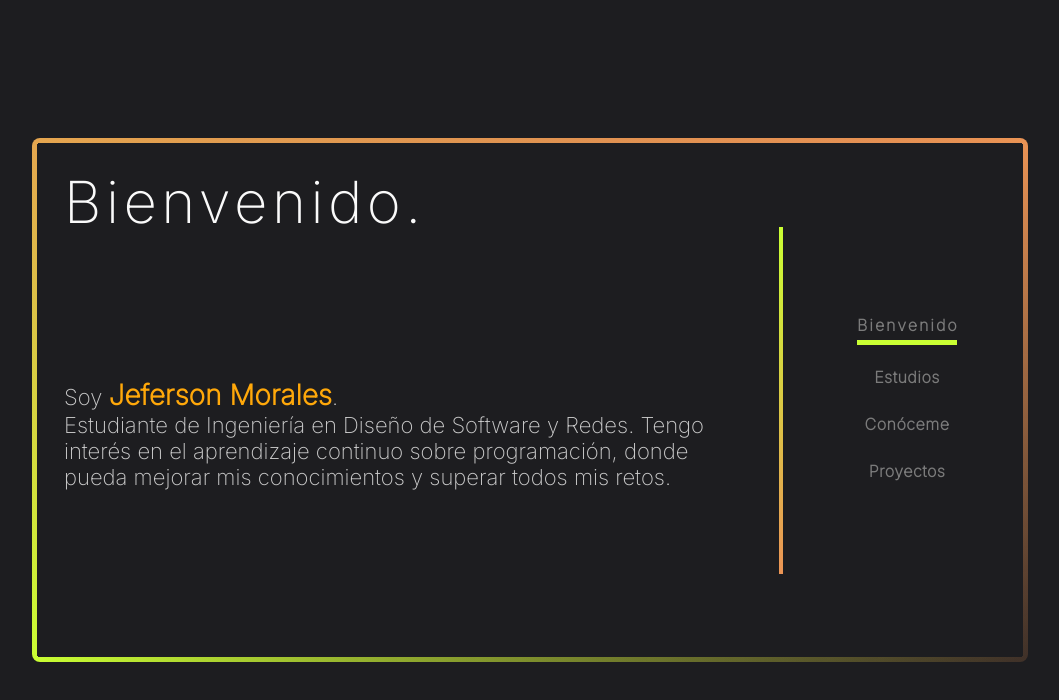
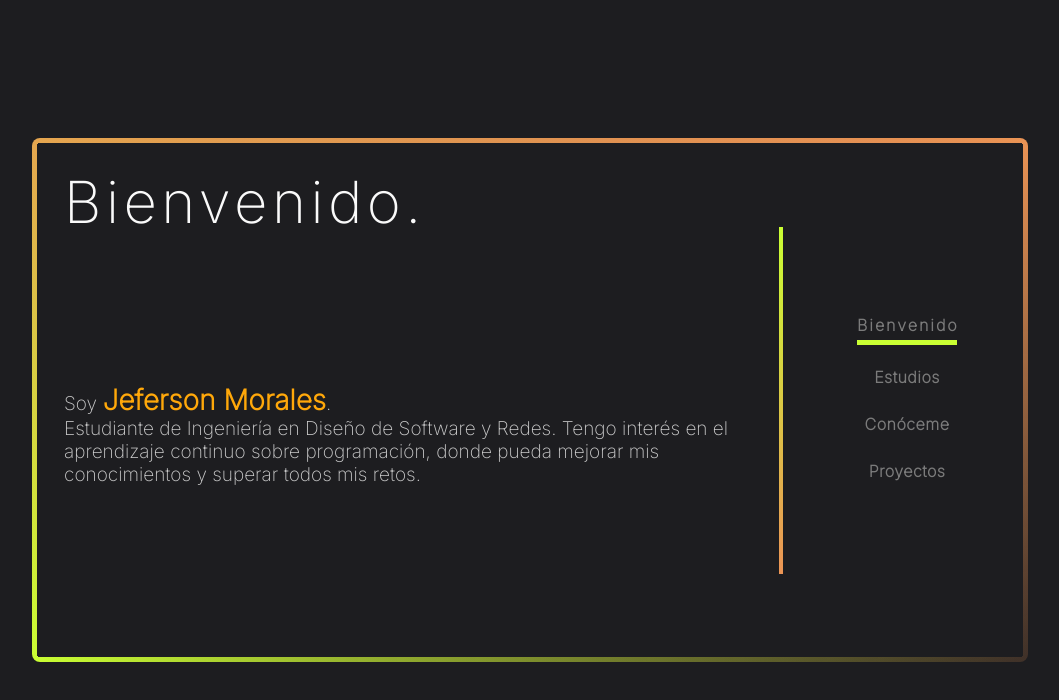
Before and after one commit to jefersonmorales/portfolio, a plain HTML site: page index.html in a window 1280 px wide. Shown: the whole page, without its empty margins (110-1169 px from the left). Drawn offline with Linux system fonts and the light colour scheme.

Commit message:
font size modified

```diff
--- a/styles/nav-wrapper.css
+++ b/styles/nav-wrapper.css
@@ -7,6 +7,7 @@
   align-items: center;
   gap: 22px;
   text-align: center;
+  font-size: 16px;
 }
 
 .nav-wrapper a{
--- a/styles/styles.css
+++ b/styles/styles.css
@@ -7,11 +7,12 @@ body,html {
 body {
   margin: 0;
   background: #1d1d20;
-  font-family: 'Inter', sans-serif;
   display: flex;
   flex-direction: column;
   align-items: center;
   justify-content: center;
+  font-family: 'Inter', sans-serif;
+  font-size: 19px;
 }
 
 i {
@@ -44,7 +45,6 @@ h3 {
 }
 
 p{
-  font-size: 22px;
   color: #cbcbcb;
 }
 
```
